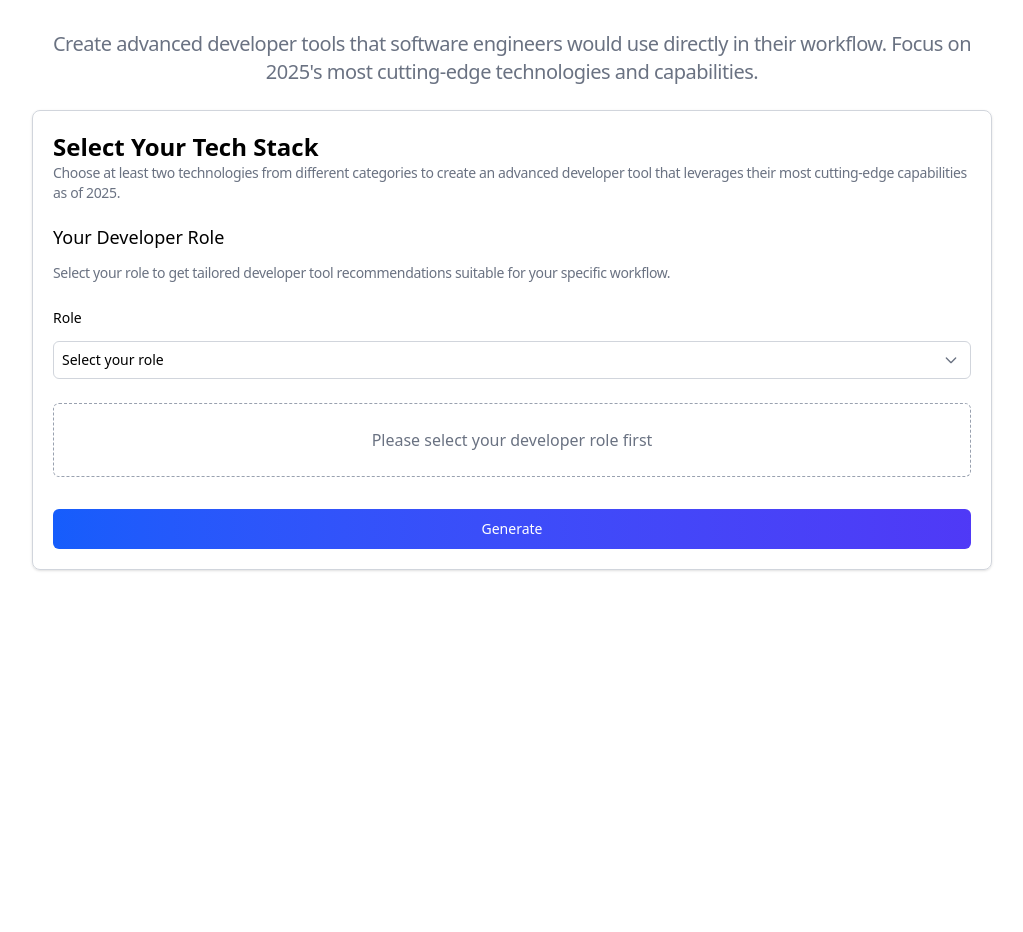
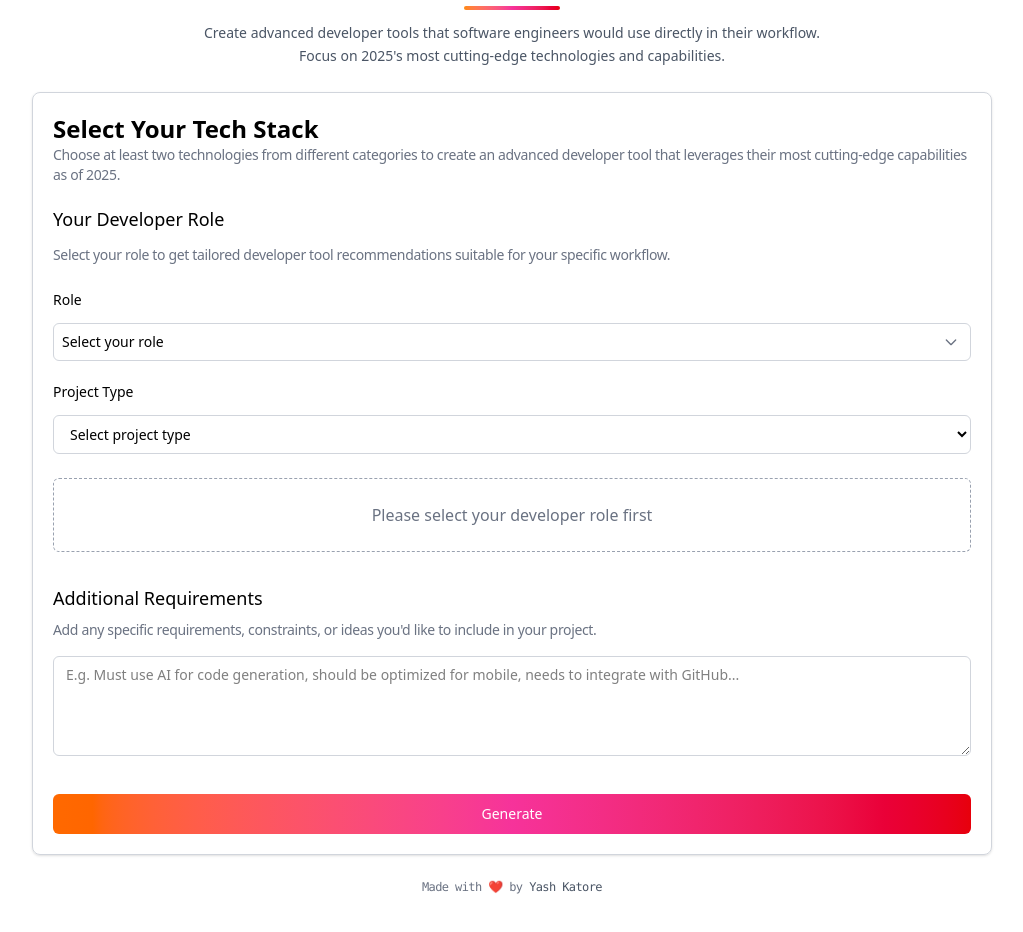
Before and after one commit to yashkatore31/idevo, a Next.js app: page / in a window 1280 px wide. Shown: the part 180-1112 px from the top of the page, without its empty margins (128-1151 px from the left). Before the commit the page ends 800 px from the top, so only its background shows below. Built offline with nearby package versions, Linux system fonts and the light colour scheme.

Commit message:
added gradeint and new feilds

```diff
--- a/src/app/api/generative-tool/route.ts
+++ b/src/app/api/generative-tool/route.ts
@@ -14,7 +14,7 @@ function extractJSON(text: string) {
 export async function POST(req: Request) {
   try {
     const body = await req.json();
-    const { role, stacks, complexity } = body;
+    const { role, stacks, complexity,customInput} = body;
 
     if (!role || !stacks?.length || !complexity) {
       return NextResponse.json({ message: "Invalid input." }, { status: 400 });
@@ -24,17 +24,23 @@ export async function POST(req: Request) {
       .map((s: any) => `${s.technology} (${s.category})`)
       .join(", ");
 
-    const prompt = `
-You are a top-tier developer in 2025.
-Suggest a modern and innovative project idea that a ${role} can build using:
+  const prompt = `
+You are a highly skilled developer in 2025.
+
+Please suggest a fresh, modern, and creative project idea that a ${role} can build using these technologies:
 ${techStack}.
-The project should be ${complexity} level.
 
-void common ideas like blockchain, decentralized apps, chat apps, learning platforms, Recipe storing portfolio sites or traditional idea.
+The project difficulty should match the ${complexity} level.
+Try to use my custom input: ${customInput}.
 
-Respond in  latest idea but simple language, suitable to understand because native users primary language is not English.
+Strictly avoid all common, overused, or similar ("fellow") ideas, including but not limited to:
+blockchain, decentralized apps, chat apps, learning platforms, recipe managers, portfolio sites, clones of popular apps, or usual personal projects.
 
-Respond ONLY with a JSON object in the following format, without any extra explanation or text:
+Focus on unique, innovative, and practical ideas that stand out from typical examples.
+
+Use simple, clear language so it is easy to understand for people whose first language is not English.
+
+Respond ONLY with a JSON object in the exact format below, with no extra text or explanation:
 
 {
   "projectIdea": {
@@ -53,7 +59,7 @@ Respond ONLY with a JSON object in the following format, without any extra expla
   ],
   "resumeSummary": {
     "title": "Resume Summary",
-    "technologies": "List of technologies used in the project.(eg formate: tech1 | tech2 | tech3.)",
+    "technologies": "List of technologies used in the project.(eg format: tech1 | tech2 | tech3.)",
     "points": [
       "Point 1",
       "Point 2",
@@ -61,6 +67,8 @@ Respond ONLY with a JSON object in the following format, without any extra expla
     ]
   }
 }
+
+Unique request id: ${Math.random().toString(36).slice(2)}
 `;
 
     const model = genAI.getGenerativeModel({
--- a/src/app/page.tsx
+++ b/src/app/page.tsx
@@ -7,6 +7,7 @@ import { MdOutlineContentCopy } from "react-icons/md";
 
 export default function Home() {
   const [role, setRole] = useState("");
+  const [projectType, setProjectType] = useState("");
   const [category1, setCategory1] = useState("");
   const [technology1, setTechnology1] = useState("");
   const [category2, setCategory2] = useState("");
@@ -16,6 +17,7 @@ export default function Home() {
   const [complexityValue, setComplexityValue] = useState<number[]>([0]);
   const [loading, setLoading] = useState(false);
   const [error, setError] = useState("");
+  const [customInput, setCustomInput] = useState("");
   const [result, setResult] = useState<any | null>(null);
 
 
@@ -171,6 +173,7 @@ export default function Home() {
         ...(category3 && technology3 ? [{ category: category3, technology: technology3 }] : []),
       ],
       complexity: complexityLabels[complexityValue[0]],
+      customInput: customInput.trim() || undefined,
     };
 
     try {
@@ -193,18 +196,22 @@ export default function Home() {
   };
 
   return (
-    <div className="mt-10 px-4 sm:px-6 lg:px-8 max-w-screen-lg mx-auto">
-      <h1 className="text-3xl sm:text-4xl lg:text-6xl font-bold leading-tight text-center">
-        Create Stunning Project Idea With{" "}
-        <span className="bg-clip-text text-transparent bg-gradient-to-r from-purple-400 to-cyan-300">
+    <div className="m-10 px-4 sm:px-6 lg:px-8 max-w-screen-lg mx-auto">
+      <div className="max-w-3xl mx-auto items-center text-center">
+<h1 className="text-5xl sm:text-6xl lg:text-7xl font-extrabold leading-tight bg-clip-text text-transparent bg-[length:200%] bg-gradient-to-r from-orange-400 via-pink-500 to-red-600 animate-gradient [text-shadow:_0_2px_8px_rgba(236,_72,_153,_0.5)]">
   Idevo
-        </span>
 </h1>
 
-      <p className="text-gray-500 mt-5 text-base tracking-tight sm:text-lg lg:text-xl leading text-center">
+      <p className="text-2xl sm:text-3xl font-medium mt-3 text-gray-800">
+
+        Generate Your Next Project Idea
+      </p> <div className="w-24 h-1  bg-gradient-to-r from-orange-400 via-pink-500 to-red-600 rounded-full mx-auto mt-2 mb-3"></div>
+      <p className="text-gray-600 mt-2 text-sm sm:text-m  leading-relaxed">
         Create advanced developer tools that software engineers would use directly in their workflow.
+        <br className="hidden sm:block" />
         Focus on 2025's most cutting-edge technologies and capabilities.
       </p>
+    </div>
 
       <div className="bg-card border rounded-lg shadow-sm my-6 border-gray-300 py-3 px-3">
         <div className="flex flex-col p-2">
@@ -219,7 +226,7 @@ export default function Home() {
               Select your role to get tailored developer tool recommendations suitable for your specific workflow.
             </p>
 
-            <label htmlFor="dev-role" className="text-sm font-medium leading-none block my-4">
+            <div><label htmlFor="dev-role" className="text-sm font-medium leading-none block my-4">
               Role
             </label>
 
@@ -253,6 +260,26 @@ export default function Home() {
                   </svg>
                 </div>
               </div>
+              <div className="mt-6">
+                <label htmlFor="dev-role" className="text-sm font-medium leading-none block my-4">
+                  Project Type
+                </label>
+                <select
+                  value={projectType}
+                  onChange={(e) => setProjectType(e.target.value)}
+                  className="w-full rounded-md border border-gray-300 bg-white px-3 py-2 text-sm"
+                >
+                  <option value="">Select project type</option>
+                  <option value="Developer Tool">Developer Tool</option>
+                  <option value="Web Application">Web Application</option>
+                  <option value="Mobile App">Mobile App</option>
+                  <option value="AI Service">AI Service</option>
+                  <option value="API Service">API Service</option>
+                  <option value="Browser Extension">Browser Extension</option>
+                </select>
+              </div>
+            </div>
+
 
             {!role ? (
               <div className="bg-card text-center py-6 border mt-6 border-dashed rounded-md text-gray-500 border-gray-400">
@@ -301,6 +328,18 @@ export default function Home() {
                 </div>
               </>
             )}
+            <div className="mt-8">
+              <div className="font-medium text-lg mb-2">Additional Requirements</div>
+              <p className="text-gray-500 tracking-tight text-sm mb-4">
+                Add any specific requirements, constraints, or ideas you'd like to include in your project.
+              </p>
+              <textarea
+                value={customInput}
+                onChange={(e) => setCustomInput(e.target.value)}
+                placeholder="E.g. Must use AI for code generation, should be optimized for mobile, needs to integrate with GitHub..."
+                className="w-full rounded-md border border-gray-300 bg-white px-3 py-2 text-sm focus:outline-none focus:ring-2 focus:ring-black min-h-[100px]"
+              />
+            </div>
 
             {/* Error Message */}
             {error && (
@@ -310,27 +349,39 @@ export default function Home() {
             )}
 
             {/* Result Cards */}
-            {/* Result Cards */}
             {result && (
               <div className="mt-8 flex flex-col gap-6">
                 {/* Card 1: Project Idea */}
                 <div className="bg-white border border-gray-300 rounded-lg p-6 shadow-sm relative">
+                  <div
+                    className="absolute top-2 right-2 flex items-center p-0 select-none"
+                    style={{ maskPosition: "0% 0%" }}
+                  >
                     <button
                       type="button"
                       onClick={() =>
-                      navigator.clipboard.writeText(`${result.projectIdea?.title}\n\n${result.projectIdea?.description}`)
+                        navigator.clipboard.writeText(
+                          `${result.projectIdea?.title}\n\n${result.projectIdea?.description}`
+                        )
                       }
-                    className="absolute top-4 right-4 p-1 text-gray-600 hover:text-gray-900 active:text-gray-700 hover:shadow-md hover:scale-110 active:scale-90 transition-transform duration-200 ease-in-out"
+                      className="text-token-text-secondary hover:bg-token-bg-secondary rounded-lg p-1 m-1 text-gray-600 hover:text-gray-900 active:text-gray-700 hover:shadow-md hover:scale-110 active:scale-90 transition-transform duration-200 ease-in-out"
                       aria-label="Copy project idea"
                     >
-                    <MdOutlineContentCopy size={20} />
+                      <span className="flex h-[28px] w-[28px] items-center justify-center">
+                        <MdOutlineContentCopy size={18} />
+                      </span>
                     </button>
-                  <h2 className="text-2xl font-semibold mb-2">{result.projectIdea?.title}</h2>
+                  </div>
+                  <h2 className="text-2xl font-semibold text-blue-500 mb-2 mr-5">{result.projectIdea?.title}</h2>
                   <p className="text-gray-700 text-sm sm:text-base">{result.projectIdea?.description}</p>
                 </div>
 
                 {/* Card 2: Implementation Steps */}
                 <div className="bg-white border border-gray-300 rounded-lg p-6 shadow-sm relative">
+                  <div
+                    className="absolute top-2 right-2 flex items-center p-0 select-none"
+                    style={{ maskPosition: "0% 0%" }}
+                  >
                     <button
                       type="button"
                       onClick={() =>
@@ -340,12 +391,15 @@ export default function Home() {
                             .join("\n\n")
                         )
                       }
-                    className="absolute top-4 right-4 p-1 text-gray-600 hover:text-gray-900 active:text-gray-700 hover:shadow-md hover:scale-110 active:scale-90 transition-transform duration-200 ease-in-out"
+                      className="text-token-text-secondary hover:bg-token-bg-secondary rounded-lg p-1 text-gray-600 hover:text-gray-900 active:text-gray-700 hover:shadow-md hover:scale-110 active:scale-90 transition-transform duration-200 ease-in-out"
                       aria-label="Copy implementation steps"
                     >
-                    <MdOutlineContentCopy size={20} />
+                      <span className="flex h-[28px] w-[28px] items-center justify-center">
+                        <MdOutlineContentCopy size={18} />
+                      </span>
                     </button>
-                  <h2 className="text-2xl font-semibold mb-4">Implementation Steps</h2>
+                  </div>
+                  <h2 className="text-2xl font-semibold text-blue-500 mb-4 mr-5">Implementation</h2>
                   <ol className="list-decimal list-inside space-y-4 text-gray-700 text-sm sm:text-base">
                     {result.implementationSteps?.map((stepObj: any, idx: number) => (
                       <li key={idx}>
@@ -358,6 +412,10 @@ export default function Home() {
 
                 {/* Card 3: Resume Summary */}
                 <div className="bg-white border border-gray-200 rounded-2xl p-6 shadow-md space-y-4 relative">
+                  <div
+                    className="absolute top-2 right-2 flex items-center p-0 select-none"
+                    style={{ maskPosition: "0% 0%" }}
+                  >
                     <button
                       type="button"
                       onClick={() =>
@@ -367,15 +425,19 @@ export default function Home() {
                             .join(", ")}\n\n${result.resumeSummary?.points?.join("\n")}`
                         )
                       }
-                    className="absolute top-4 right-4 p-3 text-gray-600 hover:text-gray-900 active:text-gray-700 hover:shadow-md hover:scale-110 active:scale-90 transition-transform duration-200 ease-in-out"
+                      className="text-token-text-secondary hover:bg-token-bg-secondary rounded-lg p-1 text-gray-600 hover:text-gray-900 active:text-gray-700 hover:shadow-md hover:scale-110 active:scale-90 transition-transform duration-200 ease-in-out"
                       aria-label="Copy resume summary"
                     >
-                    <MdOutlineContentCopy size={20} />
+                      <span className="flex h-[28px] w-[28px] items-center justify-center">
+                        <MdOutlineContentCopy size={18} />
+                      </span>
                     </button>
-                  <h2 className="text-2xl font-bold text-gray-900">{result.resumeSummary?.title}</h2>
+                  </div>
+
+                  <h2 className="text-2xl font-bold text-blue-500 mr-5">{result.resumeSummary?.title}</h2>
 
                   {/* Technologies as soft badges */}
-                  <div className="flex flex-wrap gap-2">
+                  <div className="flex flex-wrap gap-2 ">
                     {result.resumeSummary?.technologies
                       ?.split("|")
                       .map((tech: string, idx: number) => (
@@ -399,19 +461,20 @@ export default function Home() {
             )}
 
 
+
             {/* Submit Button */}
             {!result ? (
               <button
                 type="submit"
                 disabled={loading}
-                className="text-white inline-flex items-center justify-center gap-2 whitespace-nowrap rounded-md text-sm font-medium ring-offset-background transition-colors focus-visible:outline-none focus-visible:ring-2 focus-visible:ring-ring focus-visible:ring-offset-2 disabled:pointer-events-none disabled:opacity-50 bg-gradient-to-r from-blue-600 to-indigo-600 hover:from-blue-700 hover:to-indigo-700 h-10 px-4 py-2 w-full border-0 mt-8"
+                className="text-white inline-flex items-center justify-center gap-2 whitespace-nowrap rounded-md text-sm font-medium ring-offset-background transition-colors focus-visible:outline-none focus-visible:ring-2 focus-visible:ring-ring focus-visible:ring-offset-2 disabled:pointer-events-none disabled:opacity-50  bg-gradient-to-r from-orange-500 via-pink-500 to-red-600 hover:from-orange-700 hover:to-red-700 hover:via-pink-600 h-10 px-4 py-2 w-full border-0 mt-8"
               >
                 {loading ? "Generating..." : "Generate"}
               </button>
             ) : (
               <button
                 type="submit"
-                className="text-white inline-flex items-center justify-center gap-2 whitespace-nowrap rounded-md text-sm font-medium ring-offset-background transition-colors focus-visible:outline-none focus-visible:ring-2 focus-visible:ring-ring focus-visible:ring-offset-2 disabled:pointer-events-none disabled:opacity-50 bg-gradient-to-r from-blue-600 to-indigo-600 hover:from-blue-700 hover:to-indigo-700 h-10 px-4 py-2 w-full border-0 mt-8"
+                className="text-white inline-flex items-center justify-center gap-2 whitespace-nowrap rounded-md text-sm font-medium ring-offset-background transition-colors focus-visible:outline-none focus-visible:ring-2 focus-visible:ring-ring focus-visible:ring-offset-2 disabled:pointer-events-none disabled:opacity-50  bg-gradient-to-r from-orange-400 via-pink-500 to-red-600 hover:from-orange-700 hover:to-red-700 hover:via-pink-600 h-10 px-4 py-2 w-full border-0 mt-8"
               >
                 Generate Something New
               </button>
@@ -419,6 +482,20 @@ export default function Home() {
           </form>
         </div>
       </div>
+      <div className="text-center container px-4 mb-3">
+        <p className="text-gray-500 text-xs font-mono tracking-tighter">
+          Made with <span className="text-red-500">❤️</span> by{" "}
+          <a
+            href="https://github.com/yashkatore31"
+            target="_blank"
+            rel="noopener noreferrer"
+            className="text-gray-600 hover:text-gray-900 font-medium"
+          >
+            Yash Katore
+          </a>
+        </p>
+        {/* <p  className="text-gray-400 text-xs font-mono tracking-tighter">Happy Coding...</p> */}
+      </div>
     </div>
   );
 }
```
Lines whose indentation alone changed are shown as unchanged.
